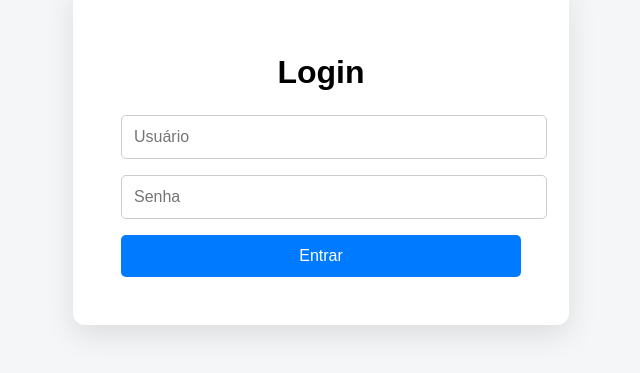
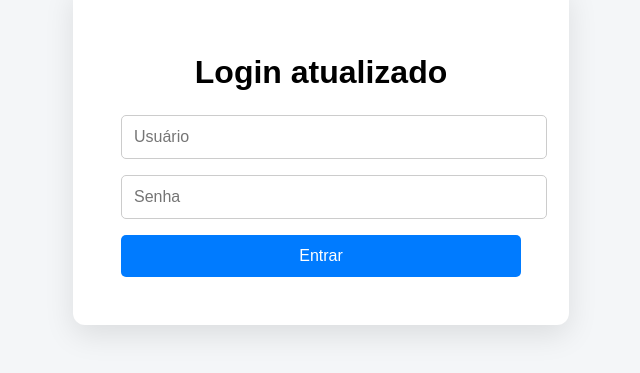
Before and after one commit to ThiagoSilvaNasc/home_vite, a React (Vite) app: page /login in a window 1280 px wide. Shown: the part 245-618 px from the top of the page, without its empty margins (319-959 px from the left). Built offline with nearby package versions, Linux system fonts and the light colour scheme.

Commit message:
atualizado

```diff
--- a/src/pages/Login.tsx
+++ b/src/pages/Login.tsx
@@ -21,7 +21,7 @@ export default function Login() {
   return (
     <div className="centered-page">
       <div className="card">
-        <h1>Login</h1>
+        <h1>Login atualizado</h1>
         <form onSubmit={handleLogin}>
           <input
             type="text"
```
